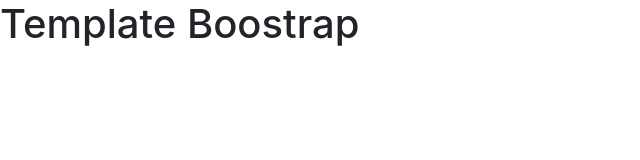
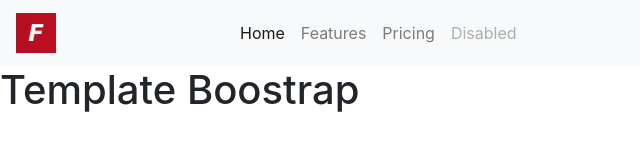
Before and after one commit to alesuarez/basic-bootstrap, a website: page src/index.html in a window 1280 px wide. Shown: the whole page, without its empty margins (0-640 px from the left). Drawn offline with nearby package versions, Linux system fonts and the light colour scheme.

Commit message:
basic navbar

```diff
--- a/src/index.html
+++ b/src/index.html
@@ -10,6 +10,30 @@
   </head>
   <body>
 
+    <nav class="navbar navbar-expand-lg navbar-light bg-light">
+      <a class="navbar-brand" href="#">
+        <img src="img/logo.png" alt="logaso" style="width: 20%;">
+      </a>
+      <button class="navbar-toggler" type="button" data-toggle="collapse" data-target="#navbarNav" aria-controls="navbarNav" aria-expanded="false" aria-label="Toggle navigation">
+        <span class="navbar-toggler-icon"></span>
+      </button>
+      <div class="collapse navbar-collapse" id="navbarNav">
+        <ul class="navbar-nav">
+          <li class="nav-item active">
+            <a class="nav-link" href="#">Home <span class="sr-only">(current)</span></a>
+          </li>
+          <li class="nav-item">
+            <a class="nav-link" href="#">Features</a>
+          </li>
+          <li class="nav-item">
+            <a class="nav-link" href="#">Pricing</a>
+          </li>
+          <li class="nav-item">
+            <a class="nav-link disabled" href="#" tabindex="-1" aria-disabled="true">Disabled</a>
+          </li>
+        </ul>
+      </div>
+    </nav>
     <h1>Template Boostrap</h1>
 
 
```
Also changed, not shown: src/img/logo.png (added).
